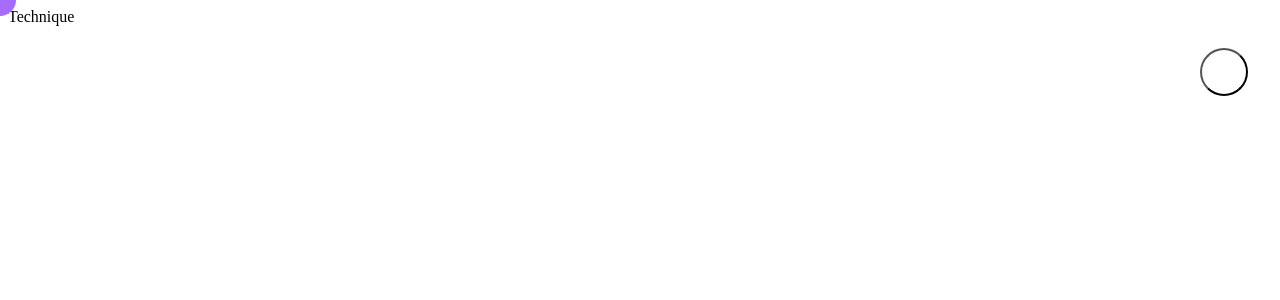
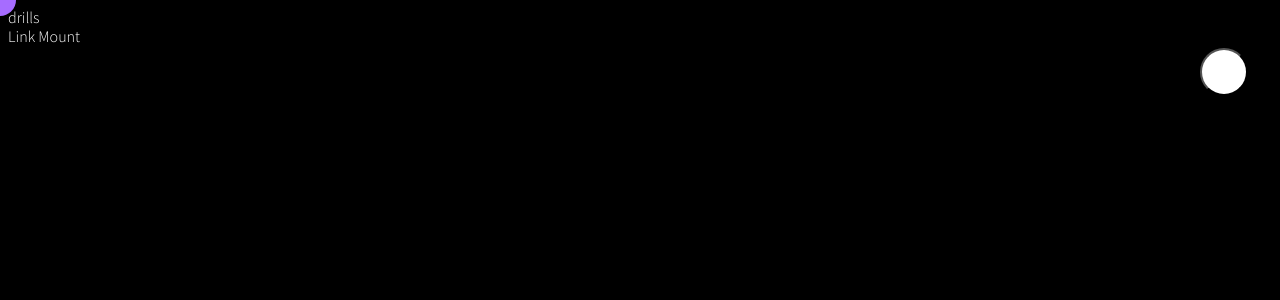
Before and after one commit to Post-jiu-jitsu/Post-jiu-jitsu, a React (Create React App) app in the folder frontend/: page /drills in a window 1280 px wide. Shown: the top 300 px of the page. Built offline with nearby package versions, Linux system fonts and the light colour scheme.

Commit message:
Desgin blueprint of nested router and initialize css

```diff
--- a/frontend/src/App.js
+++ b/frontend/src/App.js
@@ -4,10 +4,13 @@ import styles from "./App.module.css";
 import React, { useEffect, useState } from "react";
 import { motion } from "framer-motion";
 import { useStore } from "react-redux";
-import Technique from "./Routes/Technique";
+import Tech from "./Routes/Tech";
 import User from "./Routes/User";
 import Navigation from "./Component/Navigation";
 import Login from "./Routes/login";
+import TechPost from "./Routes/TechPost";
+import NoMatch from "./Routes/NoMatch";
+import UserDiary from "./Routes/UserDiary";
 
 function App() {
   const [mousePosition, setMousePosition] = useState({
@@ -66,10 +69,17 @@ function App() {
       <Router>
         <Navigation />
         <Routes>
-          <Route path="/" element={<Home />} />
+          <Route index element={<Home />} />
           <Route path="/login" element={<Login />} />
-          <Route path="/user" element={<User />} />
-          <Route path="/:techTitle" element={<Technique />} />
+          {/* Nested routes with react-router 6 */}
+          <Route path="/user" element={<User />}>
+            <Route path="/user/:diaryId" element={<UserDiary />} />
+          </Route>
+          <Route path="/:techTitle" element={<Tech />}>
+            <Route path="/:techTitle/:postTitle" element={<TechPost />} />
+          </Route>
+          {/* Others */}
+          <Route path="*" element={<NoMatch />} />
         </Routes>
       </Router>
     </>
--- a/frontend/src/Component/Navigation.module.css
+++ b/frontend/src/Component/Navigation.module.css
@@ -1,4 +1,153 @@
 @import "../vars.css";
+@import url("https://fonts.googleapis.com/css2?family=Source+Sans+Pro:wght@300;400&display=swap");
+font-family: "Source Sans Pro", sans-serif;
+html,
+body,
+div,
+span,
+applet,
+object,
+iframe,
+h1,
+h2,
+h3,
+h4,
+h5,
+h6,
+p,
+blockquote,
+pre,
+a,
+abbr,
+acronym,
+address,
+big,
+cite,
+code,
+del,
+dfn,
+em,
+img,
+ins,
+kbd,
+q,
+s,
+samp,
+small,
+strike,
+strong,
+sub,
+sup,
+tt,
+var,
+b,
+u,
+i,
+center,
+dl,
+dt,
+dd,
+menu,
+ol,
+ul,
+li,
+fieldset,
+form,
+label,
+legend,
+table,
+caption,
+tbody,
+tfoot,
+thead,
+tr,
+th,
+td,
+article,
+aside,
+canvas,
+details,
+embed,
+figure,
+figcaption,
+footer,
+header,
+hgroup,
+main,
+menu,
+nav,
+output,
+ruby,
+section,
+summary,
+time,
+mark,
+audio,
+video {
+  margin: 0;
+  padding: 0;
+  border: 0;
+  font-size: 100%;
+  font: inherit;
+  vertical-align: baseline;
+}
+/* HTML5 display-role reset for older browsers */
+article,
+aside,
+details,
+figcaption,
+figure,
+footer,
+header,
+hgroup,
+main,
+menu,
+nav,
+section {
+  display: block;
+}
+/* HTML5 hidden-attribute fix for newer browsers */
+*[hidden] {
+  display: none;
+}
+body {
+  line-height: 1;
+}
+menu,
+ol,
+ul {
+  list-style: none;
+}
+blockquote,
+q {
+  quotes: none;
+}
+blockquote:before,
+blockquote:after,
+q:before,
+q:after {
+  content: "";
+  content: none;
+}
+table {
+  border-collapse: collapse;
+  border-spacing: 0;
+}
+* {
+  box-sizing: border-box;
+}
+body {
+  font-weight: 300;
+  font-family: "Source Sans Pro", sans-serif;
+  background-color: var(--bjj-black);
+  color: var(--bjj-white);
+  line-height: 1.2;
+}
+a {
+  text-decoration: none;
+  color: inherit;
+}
+
 a:-webkit-any-link {
   text-decoration: none;
   color: inherit;
--- a/frontend/src/Routes/Home.module.css
+++ b/frontend/src/Routes/Home.module.css
@@ -6,15 +6,15 @@
 }
 .scroller {
   width: 100vw;
-  height: 18rem;
-  line-height: 18rem;
+  height: 15rem;
+  line-height: 15rem;
   /* margin-left: 10rem; */
   position: relative;
   overflow: hidden;
 }
 .scrollerTitle {
   animation: slide 7s infinite;
-  font-size: 18rem;
+  font-size: 15rem;
   color: var(--bjj-white);
   position: absolute;
   top: 0;
@@ -26,13 +26,13 @@
     top: 0;
   }
   25% {
-    top: -18rem;
+    top: 15rem;
   }
   50% {
-    top: -36rem;
+    top: -30rem;
   }
   75% {
-    top: -54rem;
+    top: -45rem;
   }
 }
 .viewportDiv {
--- /dev/null
+++ b/frontend/src/Routes/NoMatch.js
@@ -0,0 +1,3 @@
+export default function NoMatch() {
+  return <div>NoMatch</div>;
+}
--- /dev/null
+++ b/frontend/src/Routes/Tech.js
@@ -0,0 +1,15 @@
+import { Outlet, useParams } from "react-router";
+import { Link } from "react-router-dom";
+
+export default function Tech() {
+  const { techTitle } = useParams();
+
+  return (
+    <>
+      <div>{techTitle}</div>
+      <Link to={`/${techTitle}/mount`}>Link Mount</Link>
+      {/* Outlet component renders the matching child route in react-route 6 */}
+      <Outlet />
+    </>
+  );
+}
--- /dev/null
+++ b/frontend/src/Routes/TechPost.js
@@ -0,0 +1,9 @@
+import { useParams } from "react-router";
+
+export default function TechPost() {
+  const { techTitle, postTitle } = useParams();
+  return <div>{postTitle}</div>;
+}
+// export default function TechPost({ postTitle }) {
+//   return <div>{postTitle}</div>;
+// }
--- a/frontend/src/Routes/Technique.js
+++ /dev/null
@@ -1,3 +0,0 @@
-export default function Technique() {
-  return <div>Technique</div>;
-}
--- a/frontend/src/Routes/User.js
+++ b/frontend/src/Routes/User.js
@@ -1,3 +1,12 @@
+import { Link, Outlet } from "react-router-dom";
+
 export default function User() {
-  return <div>User</div>;
+  return (
+    <>
+      <div>My Page</div>
+      <Link to={`/user/123`}>Link DairyId</Link>
+      {/* Outlet component renders the matching child route in react-route 6 */}
+      <Outlet />
+    </>
+  );
 }
--- /dev/null
+++ b/frontend/src/Routes/UserDiary.js
@@ -0,0 +1,11 @@
+import { useParams } from "react-router";
+
+export default function UserDiary() {
+  const { diaryId } = useParams();
+
+  return (
+    <>
+      <div>{diaryId}</div>
+    </>
+  );
+}
```
